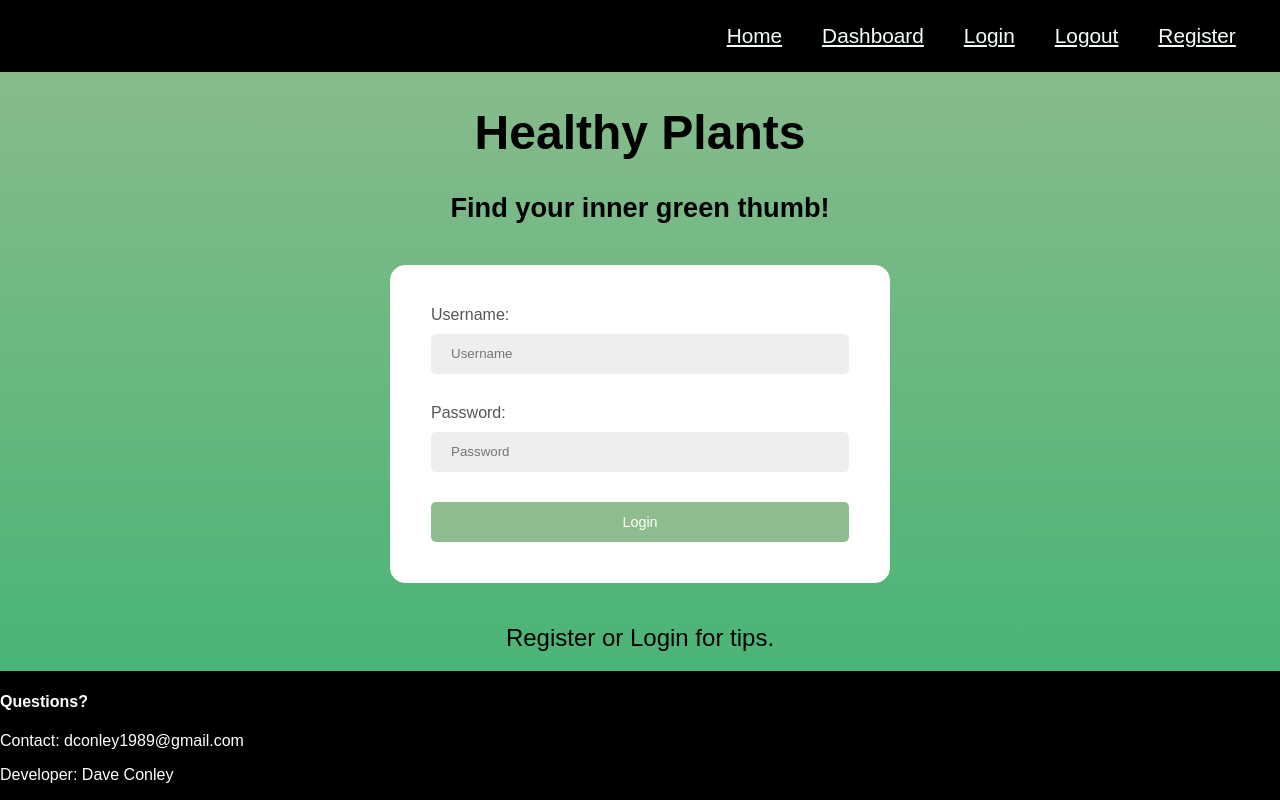
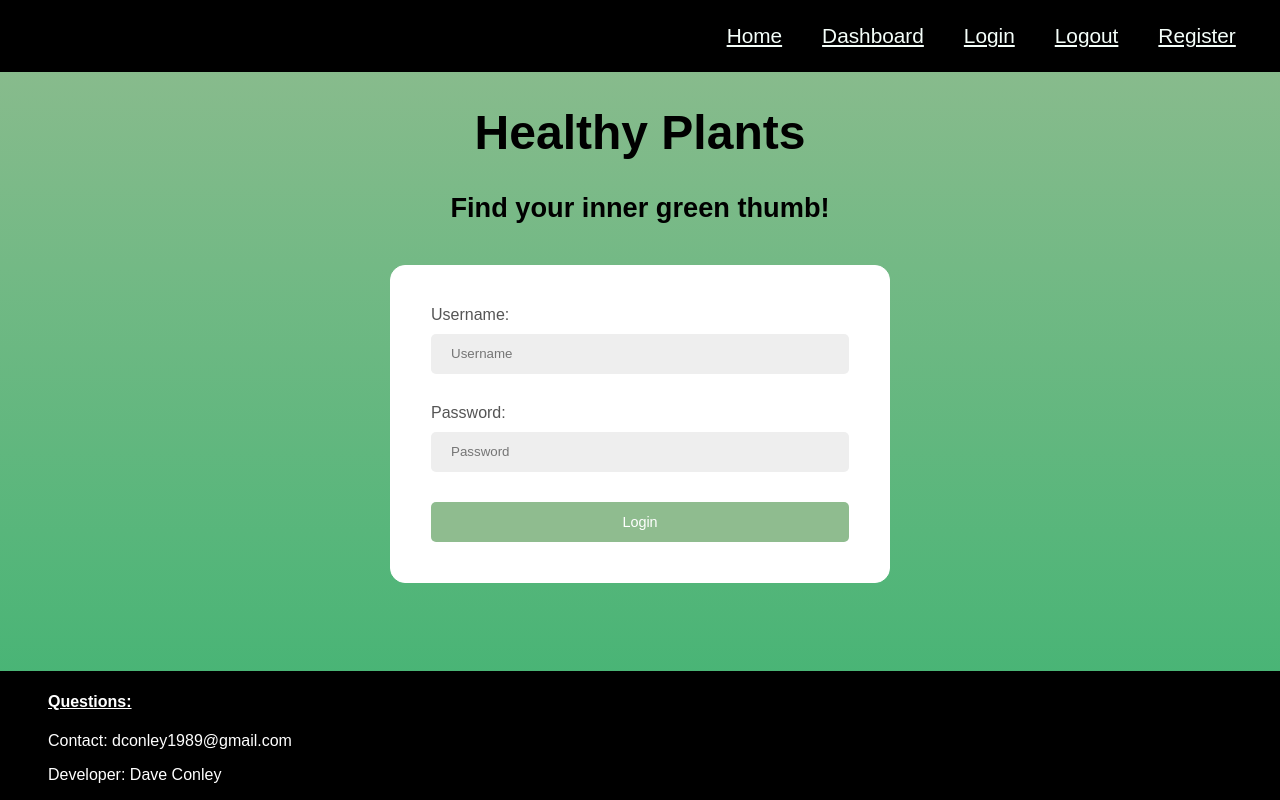
Before and after one commit to dconley1212/unit4buildweekproject, a React (Create React App) app in the folder client/: page / in a window 1280 px wide. Built offline with nearby package versions, Linux system fonts and the light colour scheme.

Commit message:
I have finished styling the header for now but I might change some html within the footer and have to update the styling too

```diff
--- a/client/src/Components/App.js
+++ b/client/src/Components/App.js
@@ -11,7 +11,8 @@ import PrivateRoute from "./PrivateRoute";
 // Things to contribute before deploying, the last one I could deploy first and add it later
 //1. Add a footer to each web page
 //2. Update styling so you have the correct units to make it responsive and look better
-//3. Figure out reminder capability/ adding a picture to the backend
+//3.Footer should link to contact page and about page
+//4. Figure out reminder capability/ adding a picture to the backend and how to send a reminder
 
 const GlobalStyle = createGlobalStyle`
 html {
@@ -64,16 +65,6 @@ const StyledSlogan = styled.h2`
   margin: 0px;
 `;
 
-const StyledActionParagraph = styled.p`
-  display: flex;
-  flex-direction: column;
-  justify-content: center;
-  align-items: center;
-  font-size: 1.5rem;
-  color: #000000;
-  margin: 0px;
-`;
-
 const StyledFooter = styled.footer`
   background: #000000;
   color: white;
@@ -81,6 +72,15 @@ const StyledFooter = styled.footer`
   left: 0;
   right: 0;
   bottom: 0;
+`;
+
+const StyledFooterTitle = styled.h4`
+  margin-left: 3rem;
+  text-decoration: underline;
+`;
+
+const StyledFooterParagraph = styled.p`
+  margin-left: 3rem;
 `;
 
 function App() {
@@ -126,15 +126,14 @@ function App() {
           <StyledTitle>Healthy Plants</StyledTitle>
           <StyledSlogan>Find your inner green thumb!</StyledSlogan>
           <Login />
-          <StyledActionParagraph>
-            Register or Login for tips.
-          </StyledActionParagraph>
         </Route>
       </Switch>
       <StyledFooter>
-        <h4>Questions?</h4>
-        <p>Contact: dconley1989@gmail.com</p>
-        <p>Developer: Dave Conley</p>
+        <StyledFooterTitle>Questions:</StyledFooterTitle>
+        <StyledFooterParagraph>
+          Contact: dconley1989@gmail.com
+        </StyledFooterParagraph>
+        <StyledFooterParagraph>Developer: Dave Conley</StyledFooterParagraph>
       </StyledFooter>
     </div>
   );
```
